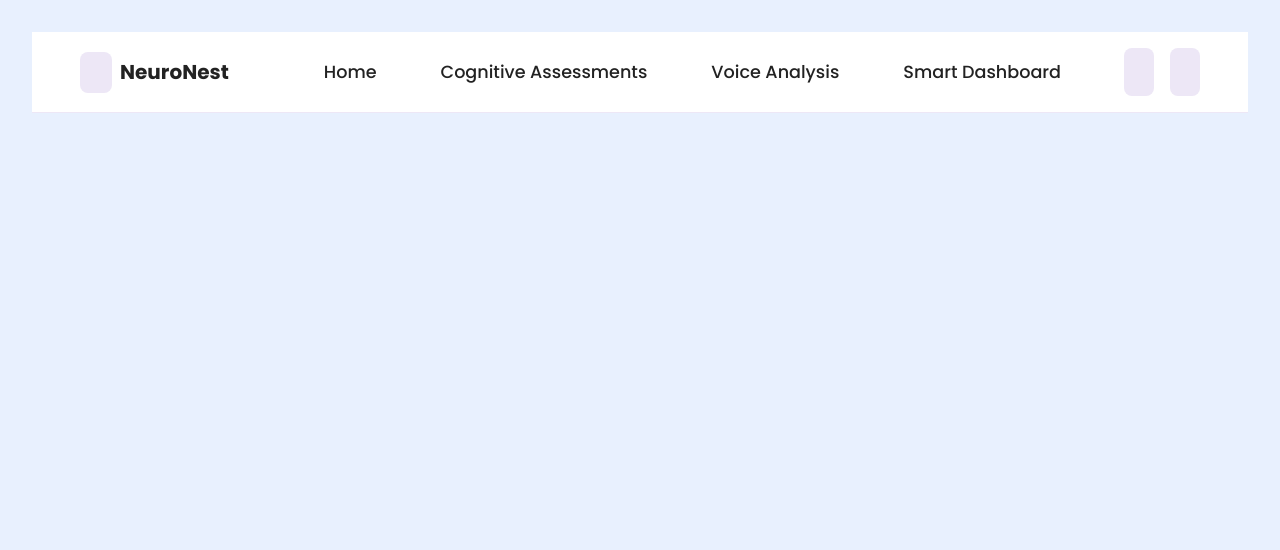
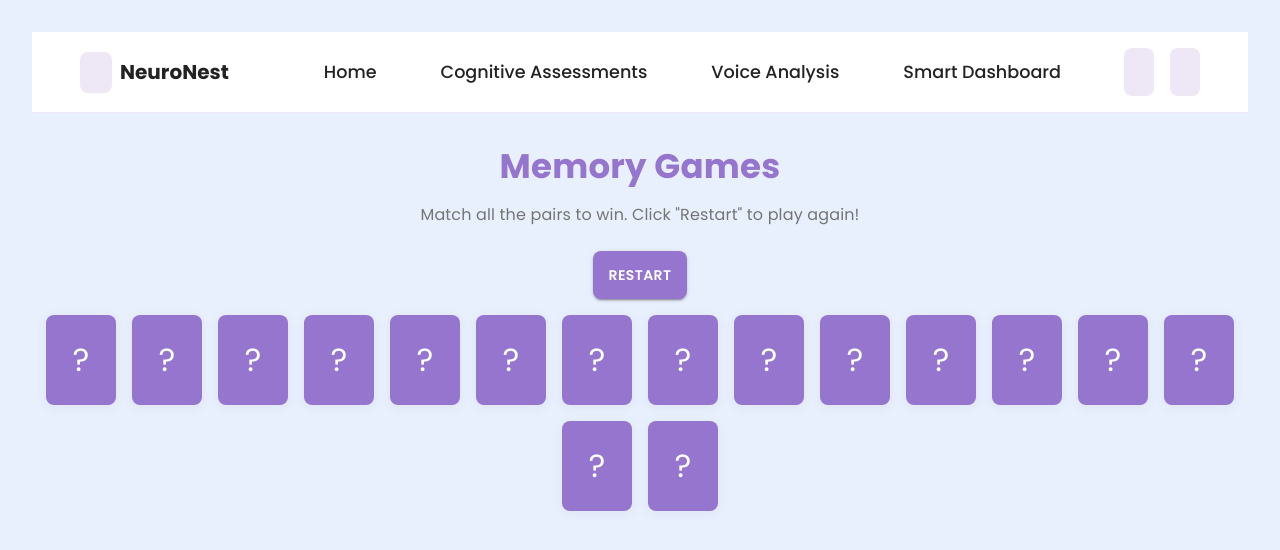
Before and after one commit to manishcodesq/NeuroNest, a React (Vite) app: page /memory-games in a window 1280 px wide. Shown: the top 550 px of the page. Built offline with nearby package versions, Linux system fonts and the light colour scheme; some icons are missing.

Commit message:
Memory game developed and routing of games pages.

```diff
--- a/package.json
+++ b/package.json
@@ -10,6 +10,9 @@
     "preview": "vite preview"
   },
   "dependencies": {
+    "@emotion/react": "^11.14.0",
+    "@emotion/styled": "^11.14.1",
+    "@fontsource/poppins": "^5.2.6",
     "@mui/icons-material": "^7.2.0",
     "react": "^19.1.0",
     "react-dom": "^19.1.0",
--- a/src/App.jsx
+++ b/src/App.jsx
@@ -11,6 +11,10 @@ const Home = React.lazy(() => import("./pages/Home"));
 const CognitiveAssessments = React.lazy(() => import("./pages/CognitiveAssessments"));
 const VoiceAnalysis = React.lazy(() => import("./pages/VoiceAnalysis"));
 const DashboardAlerts = React.lazy(() => import("./pages/DashboardAlerts"));
+const MemoryGames = React.lazy(() => import("./pages/MemoryGames"));
+const FocusExercises = React.lazy(() => import("./pages/FocusExercises"));
+const WordActivities = React.lazy(() => import("./pages/WordActivities"));
+const VisualPuzzles = React.lazy(() => import("./pages/VisualPuzzles"));
 
 function App() {
   return (
@@ -22,6 +26,10 @@ function App() {
           <Route path="/assessments" element={<CognitiveAssessments />} />
           <Route path="/voice" element={<VoiceAnalysis />} />
           <Route path="/dashboard" element={<DashboardAlerts />} />
+          <Route path="/memory-games" element={<MemoryGames />} />
+          <Route path="/focus-exercises" element={<FocusExercises />} />
+          <Route path="/word-activities" element={<WordActivities />} />
+          <Route path="/visual-puzzles" element={<VisualPuzzles />} />
         </Routes>
       </React.Suspense>
     </Router>
--- a/src/pages/CognitiveAssessments.jsx
+++ b/src/pages/CognitiveAssessments.jsx
@@ -5,6 +5,7 @@ import VisibilityIcon from '@mui/icons-material/Visibility';
 import AccessTimeIcon from '@mui/icons-material/AccessTime';
 import AutoStoriesIcon from '@mui/icons-material/AutoStories';
 import ExtensionIcon from '@mui/icons-material/Extension';
+import { useNavigate } from "react-router-dom";
 
 const assessments = [
   {
@@ -45,7 +46,35 @@ const assessments = [
   },
 ];
 
+
 const CognitiveAssessments = () => {
+
+const navigate = useNavigate();
+
+const handleRequest = (title) => {
+  if(title === 'Memory Games')
+  {
+    navigate(`/memory-games`);
+  }
+  else if(title === ('Focus Exercises'))
+  {
+    navigate(`/focus-exercises`);
+  }
+  else if(title === ('Word Activities'))
+  {
+    navigate(`/word-activities`);
+  }
+  else if(title === ('Visual Puzzles'))
+  {
+    navigate('/visual-puzzles');
+  }
+  else
+  {
+    throw new Error("404! Page not found.");
+  }
+}
+
+
   return (
     <Box sx={{ bgcolor: '#fcfcff', minHeight: '100vh', py: 6, px: 0, width: '100vw', position: 'relative', left: '50%', right: '50%', marginLeft: '-50vw', marginRight: '-50vw' }}>
       <Typography variant="h2" sx={{ fontWeight: 700, fontFamily: 'Poppins', color: '#222', textAlign: 'center', mb: 1 }}>
@@ -105,6 +134,9 @@ const CognitiveAssessments = () => {
                 alignSelf: 'flex-start',
                 boxShadow: 'none',
                 '&:hover': { bgcolor: a.buttonColor, opacity: 0.93 },
+              }}
+              onClick= {() => {
+                handleRequest(a.title);
               }}>
                 Start Assessment
               </Button>
--- /dev/null
+++ b/src/pages/FocusExercises.jsx
@@ -0,0 +1,7 @@
+const FocusExercises = () => {
+    return(
+        <h1>Focus Exercises</h1>
+    );
+}
+
+export default FocusExercises;
--- /dev/null
+++ b/src/pages/MemoryGames.jsx
@@ -0,0 +1,107 @@
+import { Box, Typography, Grid, Paper, Button, Stack, Chip } from "@mui/material";
+import React, { useState } from "react";
+
+const symbols = ['🍎','🍌','🍇','🍒','🍉','🍋','🍓','🥝'];
+
+function shuffle(array) {
+    const arr = [...array];
+    for(let i = arr.length -1; i>0; i--) {
+        const j = Math.floor(Math.random() * (i+1));
+        [arr[i], arr[j]] = [arr[j], arr[i]];
+    }
+    return arr;
+}
+
+const MemoryGames = () => {
+    const [cards, setCards] = useState(shuffle([...symbols, ...symbols]));
+    const [flipped, setFlipped] = useState([]);
+    const [matched, setMatched] = useState([]);
+    const [disabled, setDisabled] = useState([]);
+
+    const handleCardClick = (idx) => {
+        if(flipped.includes(idx) || matched. includes(idx) || disabled) return;
+        if(flipped.length === 1 && flipped[0] === idx) return;
+
+        const newFlipped = [...flipped, idx];
+        setFlipped(newFlipped);
+
+        if(newFlipped.length === 2){
+            setDisabled(true);
+            const [first, second] = newFlipped;
+            if(cards[first] === cards[second]){
+                setTimeout(() => {
+                    setMatched([...matched, first, second]);
+                    setFlipped([]);
+                    setDisabled(false);
+                }, 600);
+            }else{
+                setTimeout(() => {
+                    setFlipped([]);
+                    setDisabled(false);
+                }, 900);
+            }
+        }
+    };
+
+
+     const resetGame = () => {
+    setCards(shuffle([...symbols, ...symbols]));
+    setFlipped([]);
+    setMatched([]);
+    setDisabled(false);
+  };
+
+  return (
+    <div>
+        <Box sx={{ py: 4 }}>
+      <Typography variant="h4" sx={{ color: "#9575cd", fontWeight: 700, mb: 2, textAlign: "center", fontFamily: "Poppins" }}>
+        Memory Games
+      </Typography>
+      <Typography sx={{ color: "#757575", fontFamily: "Poppins", textAlign: "center", mb: 3 }}>
+        Match all the pairs to win. Click "Restart" to play again!
+      </Typography>
+      <Box sx={{ display: "flex", justifyContent: "center", mb: 2 }}>
+        <Button variant="contained" sx={{ bgcolor: "#9575cd", color: "#fff", fontFamily: "Poppins", fontWeight: 600, borderRadius: 2 }} onClick={resetGame}>
+          Restart
+        </Button>
+      </Box>
+      <Grid container spacing={2} justifyContent="center">
+        {cards.map((symbol, idx) => (
+          <Grid item key={idx}>
+            <Paper
+              elevation={3}
+              sx={{
+                width: 70,
+                height: 90,
+                display: "flex",
+                alignItems: "center",
+                justifyContent: "center",
+                fontSize: "2rem",
+                fontFamily: "Poppins",
+                bgcolor: matched.includes(idx) || flipped.includes(idx) ? "#fff" : "#9575cd",
+                color: matched.includes(idx) || flipped.includes(idx) ? "#9575cd" : "#fff",
+                borderRadius: 2,
+                cursor: matched.includes(idx) ? "default" : "pointer",
+                border: matched.includes(idx) ? "2px solid #81c784" : "none",
+                transition: "all 0.2s",
+                boxShadow: matched.includes(idx) ? "0 0 12px #81c784" : "0 2px 12px rgba(80,80,120,0.07)",
+                userSelect: "none",
+              }}
+              onClick={() => handleCardClick(idx)}
+            >
+              {(flipped.includes(idx) || matched.includes(idx)) ? symbol : "?"}
+            </Paper>
+          </Grid>
+        ))}
+      </Grid>
+      {matched.length === cards.length && (
+        <Typography sx={{ color: "#388e3c", fontFamily: "Poppins", textAlign: "center", mt: 3, fontWeight: 600 }}>
+          🎉 Congratulations! You matched all cards!
+        </Typography>
+      )}
+    </Box>
+    </div>
+  );
+}
+
+export default MemoryGames;
--- /dev/null
+++ b/src/pages/VisualPuzzles.jsx
@@ -0,0 +1,7 @@
+const VisualPuzzles = () => {
+    return(
+        <h1>Focus Exercises</h1>
+    );
+}
+
+export default VisualPuzzles;
--- /dev/null
+++ b/src/pages/WordActivities.jsx
@@ -0,0 +1,7 @@
+const WordActivities = () => {
+    return(
+        <h1>Focus Exercises</h1>
+    );
+}
+
+export default WordActivities;
```
Also changed, not shown: 1 other file (tests, documents, lock files or other folders).
